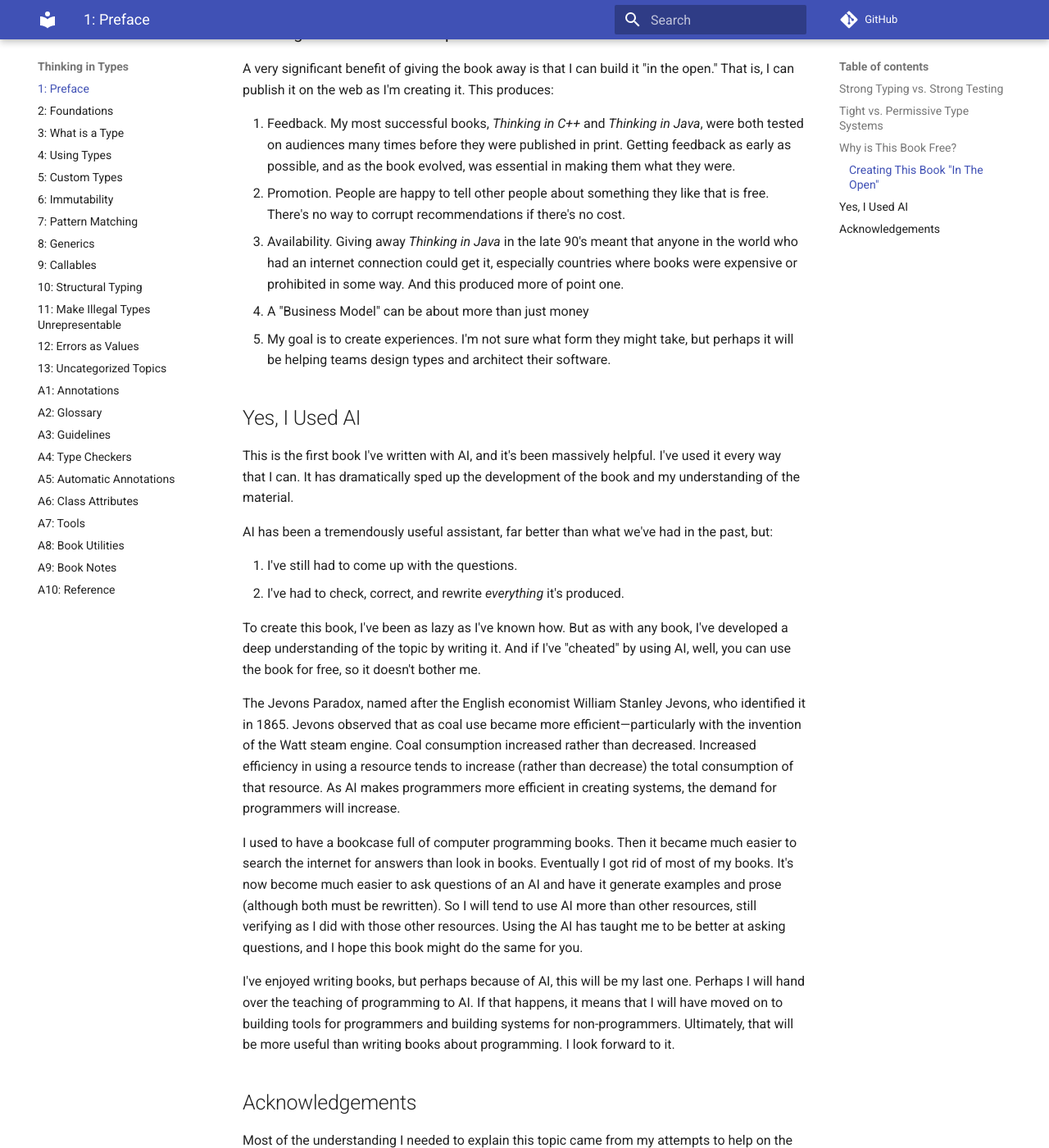
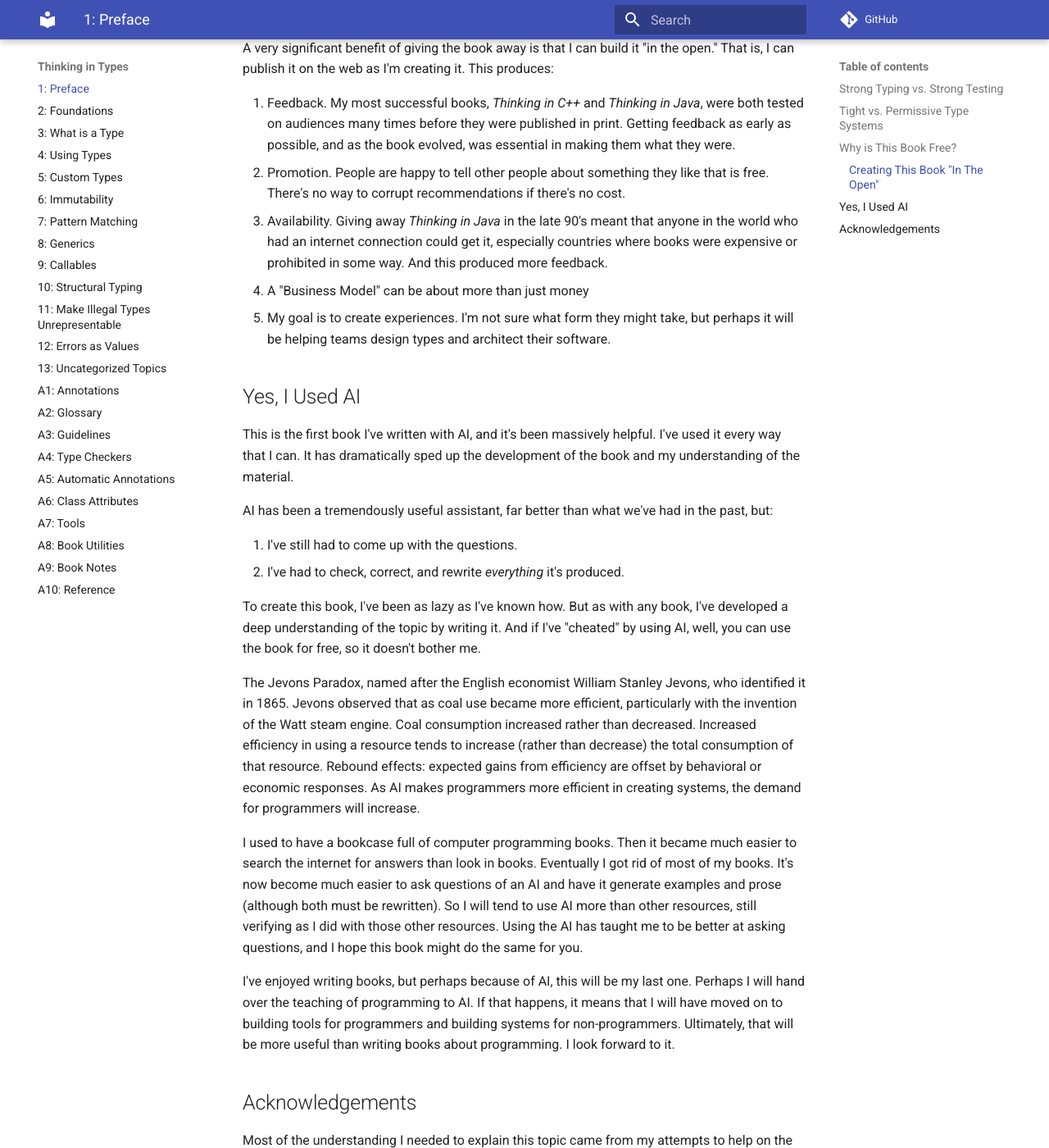
Before and after one commit to ThinkingInTypes/ThinkingInTypes.github.io, an MkDocs documentation site: the page built from Chapters/C01_Preface.md, in a window 1280 px wide and 1400 px high, scrolled down 1216 px. Shown: the whole window at 82% size. Built offline with MkDocs 1.6.1 and Material for MkDocs 9.7.7, drawn with Linux system fonts in a browser that asks for light colours; comment, search, counter and statistics services are not loaded; some of the changed text lies outside the part shown.

Commit message:
Update C01_Preface.md

```diff
--- a/Chapters/C01_Preface.md
+++ b/Chapters/C01_Preface.md
@@ -46,7 +46,7 @@ This produces:
    Getting feedback as early as possible, and as the book evolved, was essential in making them what they were.
 2. Promotion. People are happy to tell other people about something they like that is free. There's no way to corrupt recommendations if there's no cost.
 3. Availability. Giving away _Thinking in Java_ in the late 90's meant that anyone in the world who had an internet connection could get it,
-   especially countries where books were expensive or prohibited in some way. And this produced more of point one.
+   especially countries where books were expensive or prohibited in some way. And this produced more feedback.
 
 
 - A "Business Model" can be about more than just money
@@ -68,9 +68,10 @@ But as with any book, I've developed a deep understanding of the topic by writin
 And if I've "cheated" by using AI, well, you can use the book for free, so it doesn't bother me.
 
 The Jevons Paradox, named after the English economist William Stanley Jevons, who identified it in 1865.
-Jevons observed that as coal use became more efficient—particularly with the invention of the Watt steam engine.
+Jevons observed that as coal use became more efficient, particularly with the invention of the Watt steam engine.
 Coal consumption increased rather than decreased.
 Increased efficiency in using a resource tends to increase (rather than decrease) the total consumption of that resource.
+Rebound effects: expected gains from efficiency are offset by behavioral or economic responses.
 As AI makes programmers more efficient in creating systems, the demand for programmers will increase.
 
 I used to have a bookcase full of computer programming books.
```
Also changed, not shown: other parts of Chapters/C01_Preface.md (+1 -1 lines).
